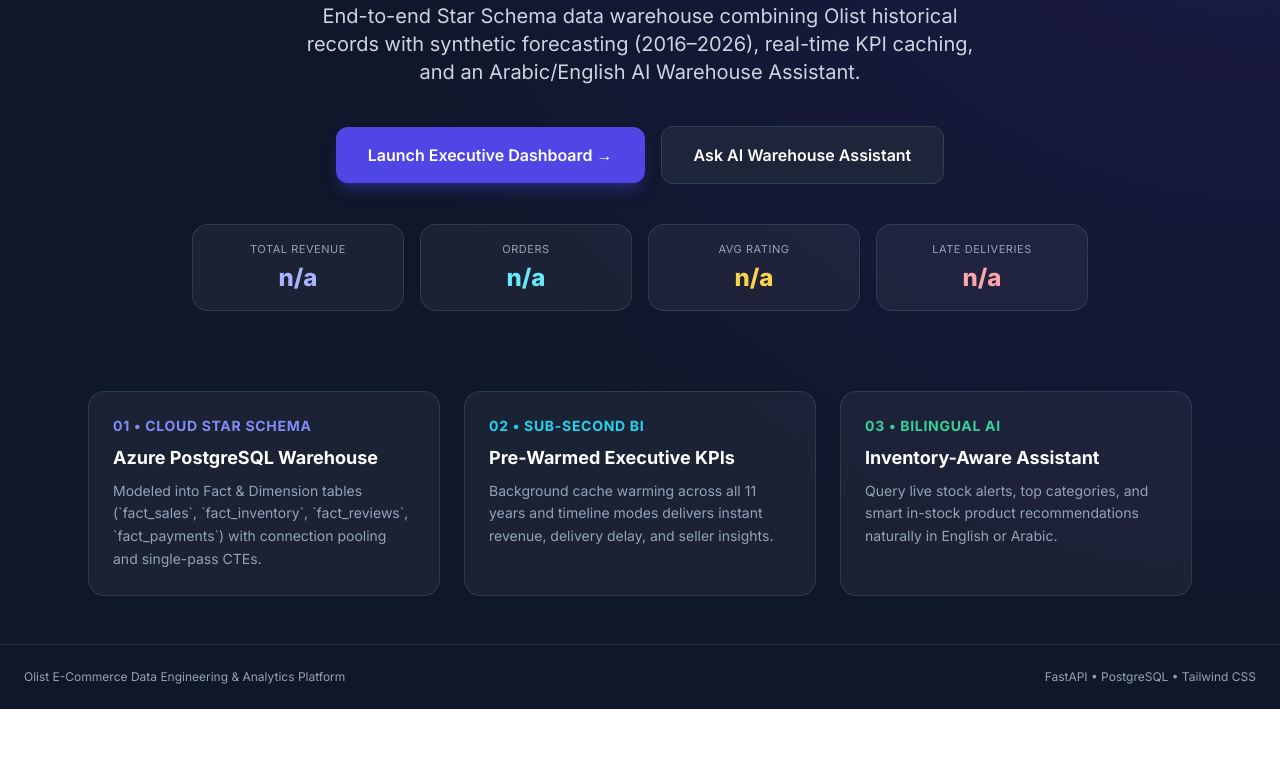
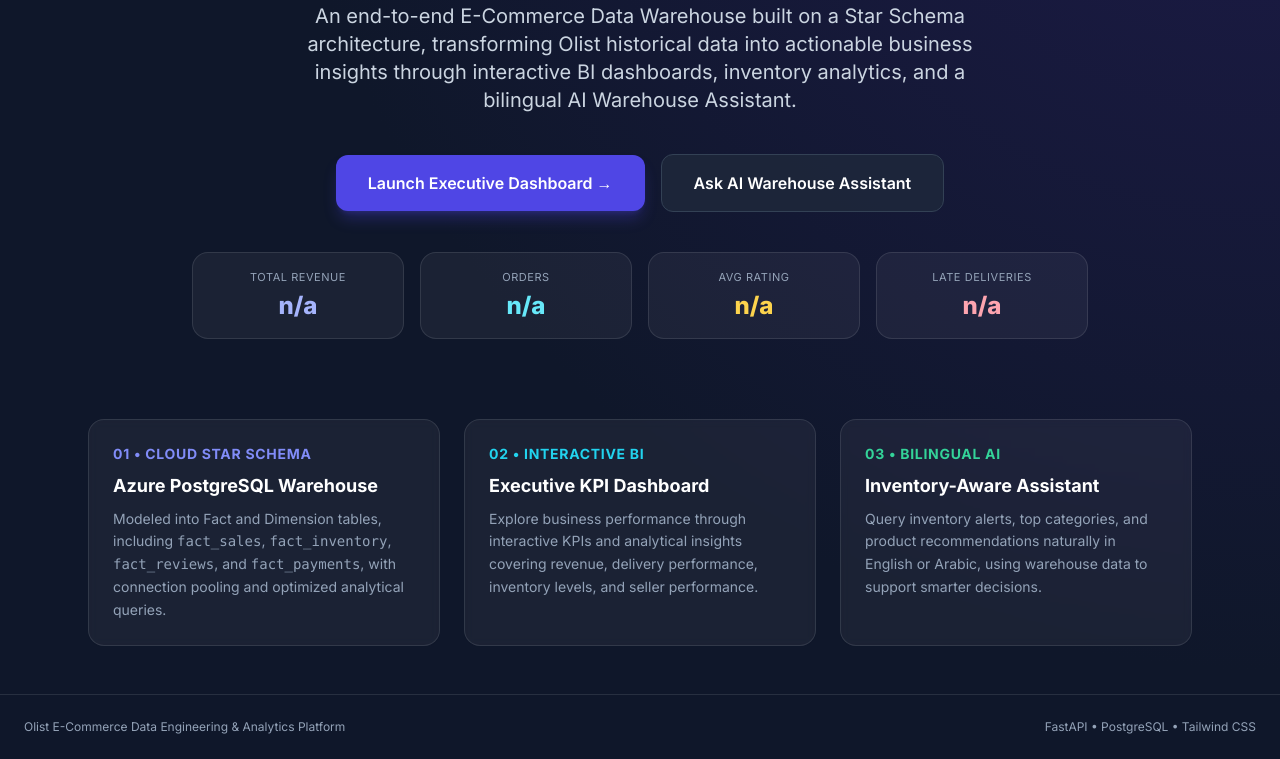
Before and after one commit to mohamedahmed005/ecommerce-data-engine, a plain HTML site: page landing.html in a window 1280 px wide. Shown: the part 342-1101 px from the top of the page. Before the commit the page ends 1051 px from the top, so only its background shows below. Drawn offline with nearby package versions, Linux system fonts and the light colour scheme.

Commit message:
Fix API URLs and update landing page

```diff
--- a/landing.html
+++ b/landing.html
@@ -1,92 +1,172 @@
+
 <!DOCTYPE html>
 <html lang="en">
 <head>
     <meta charset="UTF-8">
     <meta name="viewport" content="width=device-width, initial-scale=1.0">
     <title>Olist Data Warehouse | Enterprise BI & AI Platform</title>
+
     <script src="https://cdn.tailwindcss.com"></script>
+
     <link href="https://fonts.googleapis.com/css2?family=Inter:wght@300;400;500;600;700;800&display=swap" rel="stylesheet">
+
     <style>
-        body { font-family: 'Inter', sans-serif; }
-        .gradient-bg { background: radial-gradient(circle at top right, #1e1b4b, #0f172a 60%); }
+        body {
+            font-family: 'Inter', sans-serif;
+        }
+
+        .gradient-bg {
+            background: radial-gradient(circle at top right, #1e1b4b, #0f172a 60%);
+        }
     </style>
 </head>
+
 <body class="gradient-bg text-white min-h-screen flex flex-col justify-between antialiased">
 
     <!-- Top Navbar -->
     <header class="max-w-7xl w-full mx-auto px-6 py-6 flex items-center justify-between">
         <div class="flex items-center gap-3">
-            <div class="w-10 h-10 bg-indigo-500 rounded-xl flex items-center justify-center font-extrabold text-xl shadow-lg shadow-indigo-500/30">O</div>
+            <div class="w-10 h-10 bg-indigo-500 rounded-xl flex items-center justify-center font-extrabold text-xl shadow-lg shadow-indigo-500/30">
+                O
+            </div>
+
             <div>
                 <span class="font-bold text-lg tracking-tight">Olist Data Engine</span>
                 <span class="block text-xs text-indigo-300">Azure Cloud Warehouse</span>
             </div>
         </div>
+
         <nav class="flex items-center gap-1 bg-white/5 border border-white/10 rounded-2xl p-1.5 shadow-lg shadow-black/20 text-sm">
-            <a href="/dashboard" class="px-4 py-2 rounded-xl font-medium text-slate-300 hover:text-white hover:bg-white/10 hover:-translate-y-0.5 transition">Dashboard</a>
-            <a href="/chat" class="px-4 py-2 rounded-xl font-medium text-slate-300 hover:text-white hover:bg-white/10 hover:-translate-y-0.5 transition">AI Chat</a>
+            <a href="/dashboard" class="px-4 py-2 rounded-xl font-medium text-slate-300 hover:text-white hover:bg-white/10 hover:-translate-y-0.5 transition">
+                Dashboard
+            </a>
+
+            <a href="/chat" class="px-4 py-2 rounded-xl font-medium text-slate-300 hover:text-white hover:bg-white/10 hover:-translate-y-0.5 transition">
+                AI Chat
+            </a>
         </nav>
     </header>
 
+
     <!-- Hero Section -->
     <main class="max-w-6xl mx-auto px-6 py-12 text-center">
+
         <div class="inline-flex items-center gap-2 bg-indigo-500/15 border border-indigo-400/30 text-indigo-300 text-xs font-semibold px-4 py-1.5 rounded-full mb-6">
             <span class="w-2 h-2 rounded-full bg-emerald-400 animate-pulse"></span>
-            Connected to Azure PostgreSQL • 470K+ Orders • 10-Year Timeline
+            Connected to Azure PostgreSQL • Olist E-Commerce Analytics
         </div>
 
         <h1 class="text-4xl sm:text-6xl font-extrabold tracking-tight leading-tight max-w-4xl mx-auto">
-            Turn Raw E-Commerce Data into <span class="text-transparent bg-clip-text bg-gradient-to-r from-indigo-400 to-cyan-300">Executive Decisions</span>
+            Turn Raw E-Commerce Data into
+            <span class="text-transparent bg-clip-text bg-gradient-to-r from-indigo-400 to-cyan-300">
+                Executive Decisions
+            </span>
         </h1>
 
         <p class="text-slate-300 text-lg sm:text-xl max-w-2xl mx-auto mt-6 leading-relaxed">
-            End-to-end Star Schema data warehouse combining Olist historical records with synthetic forecasting (2016–2026), real-time KPI caching, and an Arabic/English AI Warehouse Assistant.
+            An end-to-end E-Commerce Data Warehouse built on a Star Schema architecture, transforming Olist historical data into actionable business insights through interactive BI dashboards, inventory analytics, and a bilingual AI Warehouse Assistant.
         </p>
+
 
         <!-- Primary Action Buttons -->
         <div class="mt-10 flex flex-wrap items-center justify-center gap-4">
+
             <a href="/dashboard" class="bg-indigo-600 hover:bg-indigo-500 text-white font-semibold px-8 py-4 rounded-xl shadow-lg shadow-indigo-600/30 transition transform hover:-translate-y-0.5">
                 Launch Executive Dashboard →
             </a>
+
             <a href="/chat" class="bg-slate-800/80 hover:bg-slate-800 border border-slate-700 text-white font-semibold px-8 py-4 rounded-xl transition">
                 Ask AI Warehouse Assistant
             </a>
+
         </div>
+
 
         <!-- Feature Cards -->
         <div class="grid grid-cols-1 md:grid-cols-3 gap-6 mt-20 text-left">
+
+            <!-- Feature 1 -->
             <div class="bg-white/5 border border-white/10 rounded-2xl p-6 backdrop-blur-sm">
-                <div class="text-indigo-400 font-bold text-sm uppercase tracking-wider mb-2">01 • Cloud Star Schema</div>
-                <h3 class="text-lg font-bold mb-2">Azure PostgreSQL Warehouse</h3>
+
+                <div class="text-indigo-400 font-bold text-sm uppercase tracking-wider mb-2">
+                    01 • Cloud Star Schema
+                </div>
+
+                <h3 class="text-lg font-bold mb-2">
+                    Azure PostgreSQL Warehouse
+                </h3>
+
                 <p class="text-sm text-slate-400 leading-relaxed">
-                    Modeled into Fact & Dimension tables (`fact_sales`, `fact_inventory`, `fact_reviews`, `fact_payments`) with connection pooling and single-pass CTEs.
+                    Modeled into Fact and Dimension tables, including
+                    <code>fact_sales</code>,
+                    <code>fact_inventory</code>,
+                    <code>fact_reviews</code>, and
+                    <code>fact_payments</code>,
+                    with connection pooling and optimized analytical queries.
                 </p>
+
             </div>
 
+
+            <!-- Feature 2 -->
             <div class="bg-white/5 border border-white/10 rounded-2xl p-6 backdrop-blur-sm">
-                <div class="text-cyan-400 font-bold text-sm uppercase tracking-wider mb-2">02 • Sub-Second BI</div>
-                <h3 class="text-lg font-bold mb-2">Pre-Warmed Executive KPIs</h3>
+
+                <div class="text-cyan-400 font-bold text-sm uppercase tracking-wider mb-2">
+                    02 • Interactive BI
+                </div>
+
+                <h3 class="text-lg font-bold mb-2">
+                    Executive KPI Dashboard
+                </h3>
+
                 <p class="text-sm text-slate-400 leading-relaxed">
-                    Background cache warming across all 11 years and timeline modes delivers instant revenue, delivery delay, and seller insights.
+                    Explore business performance through interactive KPIs
+                    and analytical insights covering revenue, delivery
+                    performance, inventory levels, and seller performance.
                 </p>
+
             </div>
 
+
+            <!-- Feature 3 -->
             <div class="bg-white/5 border border-white/10 rounded-2xl p-6 backdrop-blur-sm">
-                <div class="text-emerald-400 font-bold text-sm uppercase tracking-wider mb-2">03 • Bilingual AI</div>
-                <h3 class="text-lg font-bold mb-2">Inventory-Aware Assistant</h3>
+
+                <div class="text-emerald-400 font-bold text-sm uppercase tracking-wider mb-2">
+                    03 • Bilingual AI
+                </div>
+
+                <h3 class="text-lg font-bold mb-2">
+                    Inventory-Aware Assistant
+                </h3>
+
                 <p class="text-sm text-slate-400 leading-relaxed">
-                    Query live stock alerts, top categories, and smart in-stock product recommendations naturally in English or Arabic.
+                    Query inventory alerts, top categories, and product
+                    recommendations naturally in English or Arabic,
+                    using warehouse data to support smarter decisions.
                 </p>
+
             </div>
+
         </div>
+
     </main>
+
 
     <!-- Footer -->
     <footer class="max-w-7xl w-full mx-auto px-6 py-6 border-t border-white/10 text-xs text-slate-400 flex flex-wrap justify-between gap-4">
-        <span>Olist E-Commerce Data Engineering & Analytics Platform</span>
-        <span>FastAPI • PostgreSQL • Tailwind CSS</span>
+
+        <span>
+            Olist E-Commerce Data Engineering & Analytics Platform
+        </span>
+
+        <span>
+            FastAPI • PostgreSQL • Tailwind CSS
+        </span>
+
     </footer>
 
+
     <script src="/enhance.js" defer></script>
+
 </body>
 </html>
```
Also changed, not shown: chat.html (+1 -2 lines), index.html (+1 -1 lines).
